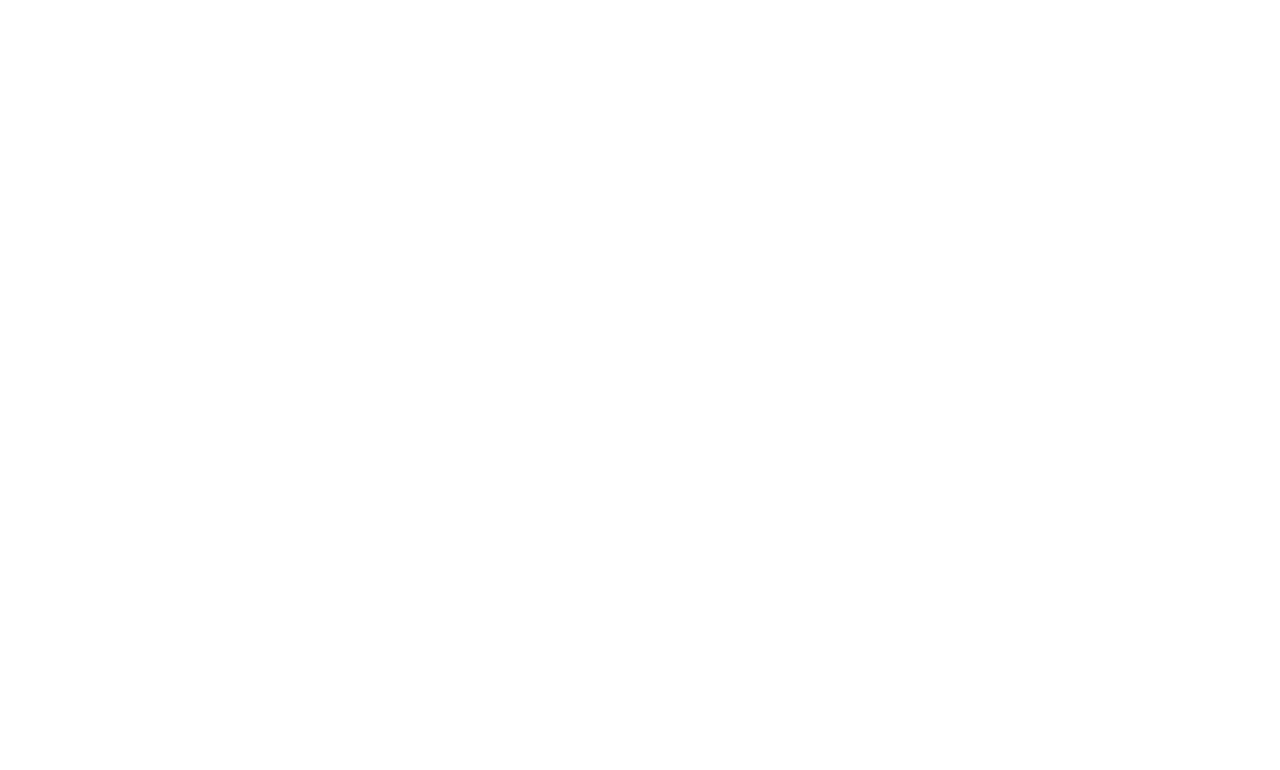
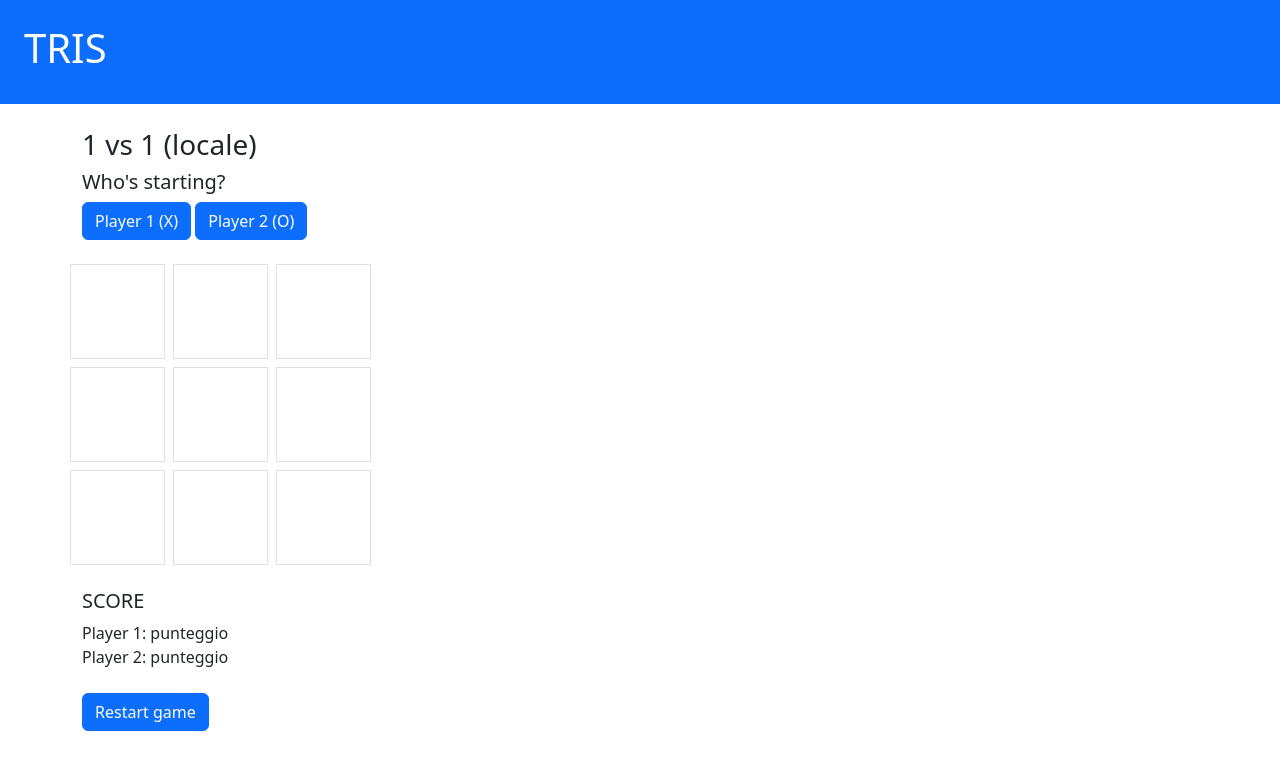
Before and after one commit to giovanni-lumini/tris-game, a plain HTML site: page index.html in a window 1280 px wide. Drawn offline with nearby package versions, Linux system fonts and the light colour scheme.

Commit message:
draft html

```diff
--- a/index.html
+++ b/index.html
@@ -4,8 +4,75 @@
     <meta charset="UTF-8">
     <meta name="viewport" content="width=device-width, initial-scale=1.0">
     <title>Tris</title>
+    <!-- Bootstrap CSS -->
+    <link href="https://cdn.jsdelivr.net/npm/bootstrap@5.3.7/dist/css/bootstrap.min.css" rel="stylesheet" integrity="sha384-LN+7fdVzj6u52u30Kp6M/trliBMCMKTyK833zpbD+pXdCLuTusPj697FH4R/5mcr" crossorigin="anonymous">
+    <!-- css -->
+     <link rel="stylesheet" href="style.css">
 </head>
 <body>
+    <header class="bg-primary text-white p-4">
+        <h1>TRIS</h1>
+    </header>
+    <main>
+        <div class="container m-auto">
+
+            <!-- players -->
+            <div class="mt-4">
+                <h3>1 vs 1 (locale)</h3>
+                <h5>Who's starting?</h5>
+                <div>
+                    <button class="btn btn-primary" id="btn-player1">Player 1 (X)</button>
+                    <button class="btn btn-primary" id="btn-player2">Player 2 (O)</button>
+                </div>
+            </div>
+
+            <!-- tris game cells -->
+            <div class="mt-4">
+                <div class="row row-1 gap-2 mb-2">
+                    <div class="col-1 border height" id="1"></div>
+                    <div class="col-1 border height" id="2"></div>
+                    <div class="col-1 border height" id="3"></div>
+                </div>
+                <div class="row row-2 gap-2 mb-2">
+                    <div class="col-1 border height" id="4"></div>
+                    <div class="col-1 border height" id="5"></div>
+                    <div class="col-1 border height" id="6"></div>
+                </div>
+                <div class="row row-3 gap-2 mb-2">
+                    <div class="col-1 border height" id="7"></div>
+                    <div class="col-1 border height" id="8"></div>
+                    <div class="col-1 border height" id="9"></div>
+                </div>
+            </div>
+
+            <!-- players score -->
+            <div class="mt-4">
+                <h5>SCORE</h5>
+                <div>
+                    <span class="col-3">
+                        Player 1:
+                    </span>
+                    <span id="score-player1">
+                        punteggio
+                    </span>
+                </div>
+                <div>
+                    <span class="col-3">
+                        Player 2:
+                    </span>
+                    <span id="score-player2">
+                        punteggio
+                    </span>
+                </div>
+            </div>
+
+            <!-- restart -->
+            <div class="mt-4">
+                <button class="btn btn-primary" id="btn-restart">Restart game</button>
+            </div>
+
+        </div>
+    </main>
     <script src="script.js"></script>
 </body>
 </html>
--- /dev/null
+++ b/style.css
@@ -0,0 +1,3 @@
+.height{
+    aspect-ratio: 1/1;
+}
```
